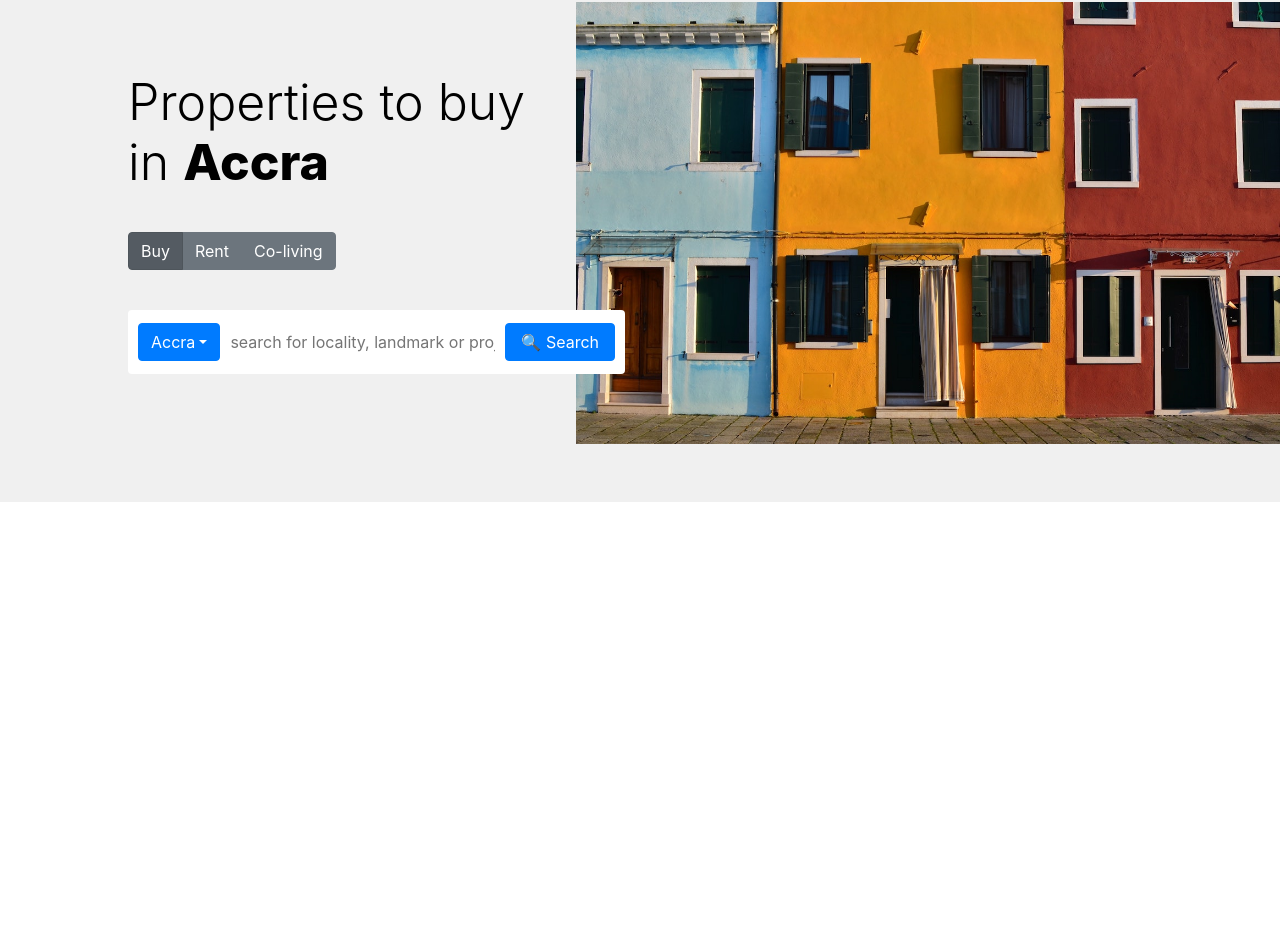
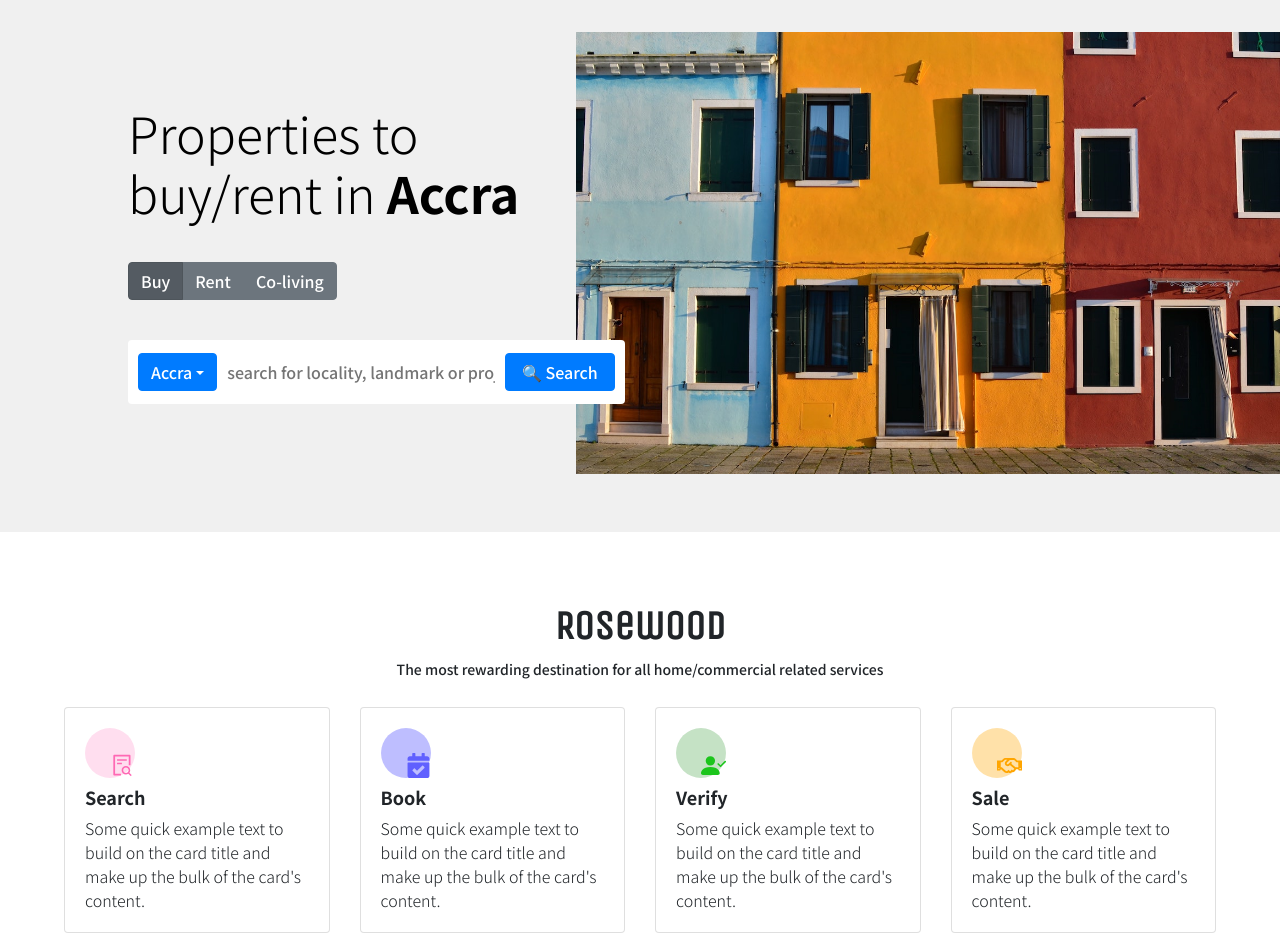
Before and after one commit to siawfish/rosewood, a React (Create React App) app: page / in a window 1280 px wide. Shown: the part 112-1064 px from the top of the page. Before the commit the page ends 800 px from the top, so only its background shows below. Built offline with nearby package versions, Linux system fonts and the light colour scheme.

Commit message:
Scripted Intro & Hero components

```diff
--- a/package.json
+++ b/package.json
@@ -10,6 +10,7 @@
     "react": "^17.0.1",
     "react-bootstrap": "^1.5.0",
     "react-dom": "^17.0.1",
+    "react-icons": "^4.2.0",
     "react-scripts": "4.0.3",
     "web-vitals": "^1.0.1"
   },
--- a/src/App.js
+++ b/src/App.js
@@ -1,4 +1,6 @@
+import { Col, Container, Row, Card } from "react-bootstrap";
 import Hero from "./components/Hero";
+import Intro from "./components/Intro";
 import Nav from "./components/Nav";
 
 function App() {
@@ -6,6 +8,7 @@
     <>
       <Nav />
       <Hero />
+      <Intro />
     </>
   );
 }
--- a/src/components/Hero.jsx
+++ b/src/components/Hero.jsx
@@ -21,10 +21,10 @@
     return (
         <Container fluid className="hero">
             <Row>
-                <Col lg={6}>
+                <Col sm={12} lg={6}>
                     <div className="heroContent">
                         <div className="biggerText">
-                            Properties to buy in <span className="veryBold">Accra</span>
+                            Properties to buy/rent in <span className="veryBold">Accra</span>
                         </div>
                         <GroupButton
                             options={options}
--- /dev/null
+++ b/src/components/Intro.jsx
@@ -0,0 +1,18 @@
+import React from 'react'
+import { Container, Row } from 'react-bootstrap'
+import IntroCard from './IntroCard'
+
+export default function Intro() {
+    return (
+        <Container className="intro" fluid>
+            <div className="logo">Rosewood</div>
+            <small>The most rewarding destination for all home/commercial related services</small>
+            <Row>
+                <IntroCard search />
+                <IntroCard book />
+                <IntroCard verify />
+                <IntroCard sale />
+            </Row>
+        </Container>
+    )
+}
--- /dev/null
+++ b/src/components/IntroCard.jsx
@@ -0,0 +1,91 @@
+import React from 'react'
+import { AiOutlineFileSearch } from 'react-icons/ai'
+import { FaCalendarCheck, FaRegHandshake } from 'react-icons/fa'
+import { BsFillPersonCheckFill } from 'react-icons/bs'
+import { Col, Card } from "react-bootstrap";
+
+export default function IntroCard({
+    search,
+    book,
+    verify,
+    sale
+}) {
+    const renderSearch = ()=> {
+        return(
+            <Card.Body>
+                <div className="roundBack">
+                    <AiOutlineFileSearch />
+                </div>
+                <Card.Subtitle className="mb-2 bolderText">Search</Card.Subtitle>
+                <Card.Text>
+                    Some quick example text to build on the card title and make up the bulk of
+                    the card's content.
+                </Card.Text>
+            </Card.Body>
+        )
+    }
+    const renderBooking = ()=> {
+        return(
+            <Card.Body>
+                <div className="roundBack fadedBlue">
+                    <FaCalendarCheck />
+                </div>
+                <Card.Subtitle className="mb-2 bolderText">Book</Card.Subtitle>
+                <Card.Text>
+                    Some quick example text to build on the card title and make up the bulk of
+                    the card's content.
+                </Card.Text>
+            </Card.Body>
+        )
+    }
+    const renderVerification = ()=> {
+        return(
+            <Card.Body>
+                <div className="roundBack fadedGreen">
+                    <BsFillPersonCheckFill />
+                </div>
+                <Card.Subtitle className="mb-2 bolderText">Verify</Card.Subtitle>
+                <Card.Text>
+                    Some quick example text to build on the card title and make up the bulk of
+                    the card's content.
+                </Card.Text>
+            </Card.Body>
+        )
+    }
+    const renderSale = ()=> {
+        return(
+            <Card.Body>
+                <div className="roundBack fadedOrange">
+                    <FaRegHandshake />
+                </div>
+                <Card.Subtitle className="mb-2 bolderText">Sale</Card.Subtitle>
+                <Card.Text>
+                    Some quick example text to build on the card title and make up the bulk of
+                    the card's content.
+                </Card.Text>
+            </Card.Body>
+        )
+    }
+    return (
+        <Col sm={12} lg={3}>
+            <Card className="introCard">
+                {
+                    search &&
+                    renderSearch()
+                }
+                {
+                    book &&
+                    renderBooking()
+                }
+                {
+                    verify &&
+                    renderVerification()
+                }
+                {
+                    sale &&
+                    renderSale()
+                }
+            </Card>
+        </Col>
+    )
+}
--- a/src/index.css
+++ b/src/index.css
@@ -1,3 +1,10 @@
+@import url('https://fonts.googleapis.com/css2?family=Roboto&family=Unica+One&display=swap');
+@import url('https://fonts.googleapis.com/css2?family=Noto+Sans+SC:wght@100;300;500;700&display=swap');
+
+body {
+  font-family: 'Noto Sans SC', sans-serif;
+}
+
 .navbar-light {
   background-color: #f0f0f0!important;
 }
@@ -55,3 +62,62 @@
 .hero .searchButton {
   width: 170px;
 }
+
+.intro {
+  text-align: center;
+  padding:5%
+}
+
+.logo {
+  font-size: x-large;
+  font-weight: 600;
+}
+
+.introCard {
+  margin-top: 10%;
+  text-align: left;
+}
+
+.roundBack {
+  width: 50px;
+  height: 50px;
+  border-radius: 25px;
+  background-color: rgba(255, 105, 180, 0.219);
+  margin-bottom: 15px;
+  display: flex;
+  flex: 1;
+  flex-direction: column;
+  justify-content: flex-end;
+  align-items: flex-end;
+  font-size: 25px;
+  color: hotpink;
+}
+
+.logo, .navbar-brand {
+  font-family: 'Unica One', cursive;
+  font-size: 40px;
+}
+
+.fadedBlue {
+  color: rgb(96, 96, 255);
+  background-color: rgba(0, 0, 255, 0.253);
+}
+
+.fadedGreen {
+  color: rgb(28, 197, 28);
+  background-color: rgba(0, 128, 0, 0.226);
+}
+
+.fadedOrange {
+  color: orange;
+  background-color: rgba(255, 166, 0, 0.336);
+}
+
+.bolderText {
+  font-weight: 700;
+  font-size: large;
+}
+
+.card-text {
+  font-weight: 300;
+}
```
Also changed, not shown: 1 other file (tests, documents, lock files or other folders).
